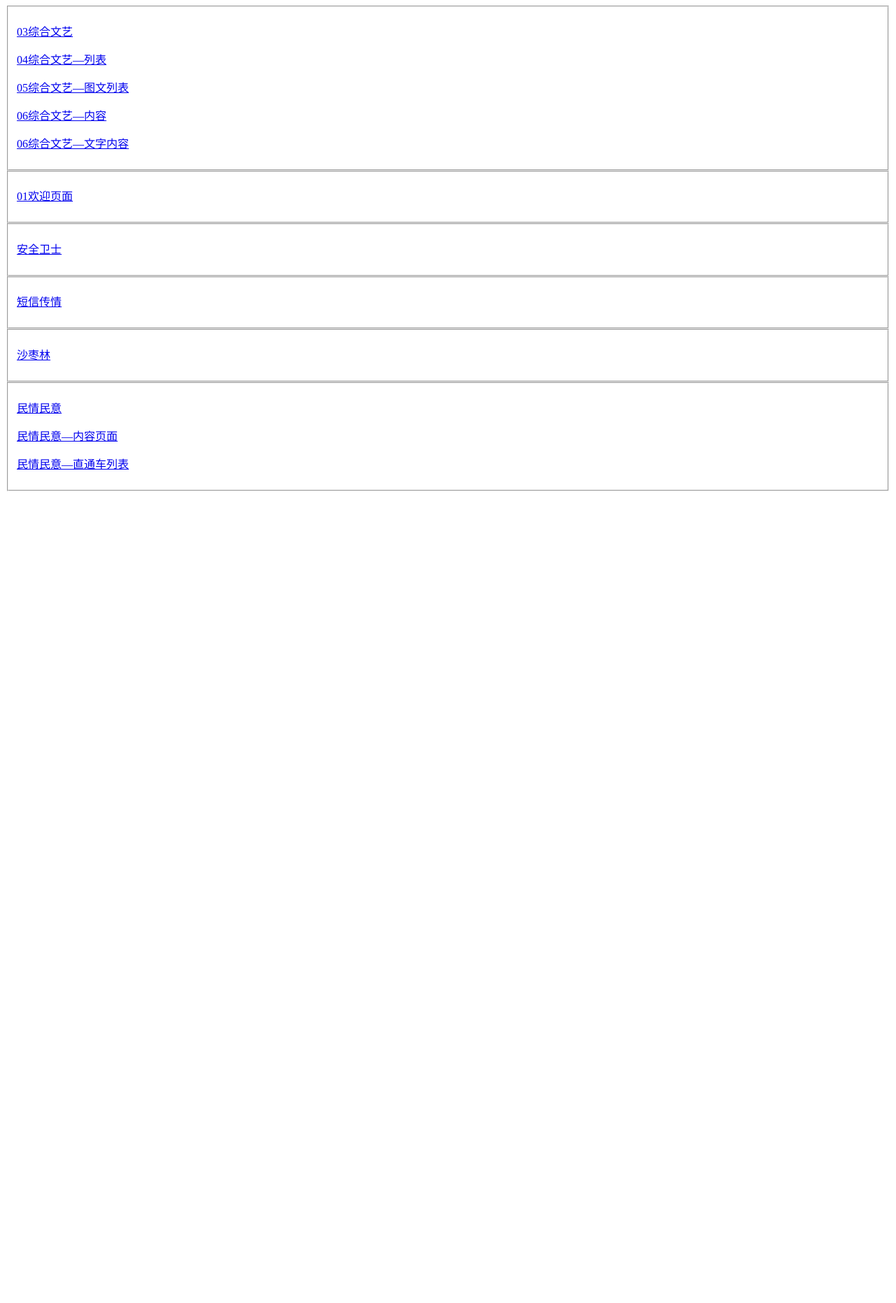
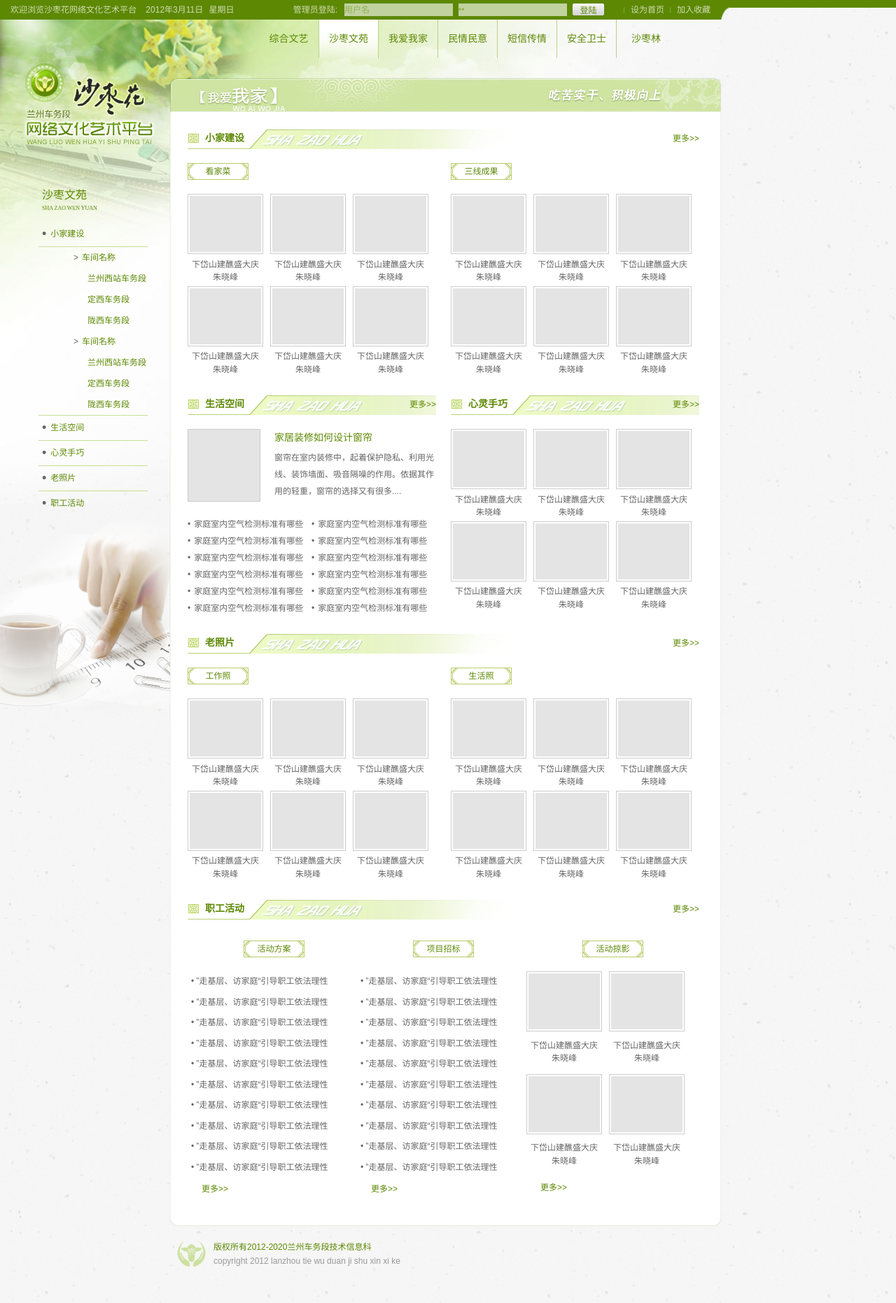
Before and after one commit to pktangyue/WebOne, a PHP site: page /wawj/index.php in a window 1280 px wide. Shown: the whole page at 70% size. Before the commit the page ends 702 px from the top, so only its background shows below. Run offline with PHP 8.4, Linux system fonts and the light colour scheme.

Commit message:
woaiwojia index

```diff
--- a/css/base.css
+++ b/css/base.css
@@ -118,7 +118,8 @@ a.content:hover{text-decoration:none;color:#333;}
 .leftside_nav .last{border-bottom:0 none;}
 .leftside_nav .dot{margin-right:6px}
 .leftside_sub_nav{margin-left:40px;}
-.leftside_sub_nav li{border-bottom:0 none;height:30px;line-height:30px;}
+.leftside_sub_nav li{border-bottom:0 none;line-height:30px;}
+.leftside_sub_nav li ul{margin-left:15px;}
 .leftside_pic{width:243px;position:relative;left:-55px;z-index:1;}
 /* rightside */
 .rightside{float:right;width:787px;}
@@ -137,6 +138,8 @@ a.content:hover{text-decoration:none;color:#333;}
 .section_desc{line-height:200%;margin-left:156px;}
 .section_imgs{}
 .section_imgs li{text-align:center;float:left;margin:0 10px 5px 0;}
+.section_two_list li{height:24px;line-height:24px;width:177px;float:left;}
+.section_two_list li a{margin-left:5px;}
 /* section twopart */
 .section .twopart{width:355px;}
 /* section threepart */
@@ -196,6 +199,9 @@ a.content:hover{text-decoration:none;color:#333;}
 /* mqmy */
 .mqmy .leftside_pic{background:url(/img/mqmy/left.png) no-repeat;height:330px;top:-50px}
 .mqmy .rightside_title{background:url(/img/mqmy/title.png) no-repeat 42px;}
+/* wawj */
+.wawj .leftside_pic{background:url(/img/wawj/left.png) no-repeat;height:300px;top:-10px}
+.wawj .rightside_title{background:url(/img/wawj/title.png) no-repeat 42px;}
 /* welcome */
 .welcome{background:#fff url(/img/welcome/bg.png) repeat-x;}
 .welcome1{width:1100px;height:178px;background:url(/img/welcome/welcome1.jpg) no-repeat;overflow:hidden;position:relative;margin-top:-28px;z-index:-5;}
--- a/index.php
+++ b/index.php
@@ -27,5 +27,8 @@
 			<p><a href="/mqmy/neirong.php">民情民意—内容页面</a></p>
 			<p><a href="/mqmy/liebiao.php">民情民意—直通车列表</a></p>
 		</fieldset>
+		<fieldset>
+			<p><a href="/wawj/index.php">我爱我家</a></p>
+		</fieldset>
 	</body>
 </html>
--- /dev/null
+++ b/wawj/index.php
@@ -0,0 +1,283 @@
+<? include '../common/header.php';?>
+<? include 'leftside.php';?>
+<div class="rightside wawj">
+	<h1 class="rightside_title"></h1>
+	<div class="rightside_content">
+		<div class="section clearfix">
+			<a class="section_more" href="#">更多>></a>
+			<h3 class="section_title">小家建设</h3>
+			<div class="twopart left">
+				<p class="mb20"><a class="btn" href="#">看家菜</a></p>
+				<ul class="section_imgs">
+				<li>
+					<a href="#"><img src="/img/blank.jpg" width="102" height="80"></a>
+					<p class="mt5">下岱山建醮盛大庆</p>
+					<p class="mt5">朱晓峰</p>
+				</li>
+				<li>
+					<a href="#"><img src="/img/blank.jpg" width="102" height="80"></a>
+					<p class="mt5">下岱山建醮盛大庆</p>
+					<p class="mt5">朱晓峰</p>
+				</li>
+				<li>
+					<a href="#"><img src="/img/blank.jpg" width="102" height="80"></a>
+					<p class="mt5">下岱山建醮盛大庆</p>
+					<p class="mt5">朱晓峰</p>
+				</li>
+				<li>
+					<a href="#"><img src="/img/blank.jpg" width="102" height="80"></a>
+					<p class="mt5">下岱山建醮盛大庆</p>
+					<p class="mt5">朱晓峰</p>
+				</li>
+				<li>
+					<a href="#"><img src="/img/blank.jpg" width="102" height="80"></a>
+					<p class="mt5">下岱山建醮盛大庆</p>
+					<p class="mt5">朱晓峰</p>
+				</li>
+				<li>
+					<a href="#"><img src="/img/blank.jpg" width="102" height="80"></a>
+					<p class="mt5">下岱山建醮盛大庆</p>
+					<p class="mt5">朱晓峰</p>
+				</li>
+			</ul>
+			</div>
+			<div class="twopart right">
+				<p class="mb20"><a class="btn" href="#">三线成果</a></p>
+				<ul class="section_imgs">
+				<li>
+					<a href="#"><img src="/img/blank.jpg" width="102" height="80"></a>
+					<p class="mt5">下岱山建醮盛大庆</p>
+					<p class="mt5">朱晓峰</p>
+				</li>
+				<li>
+					<a href="#"><img src="/img/blank.jpg" width="102" height="80"></a>
+					<p class="mt5">下岱山建醮盛大庆</p>
+					<p class="mt5">朱晓峰</p>
+				</li>
+				<li>
+					<a href="#"><img src="/img/blank.jpg" width="102" height="80"></a>
+					<p class="mt5">下岱山建醮盛大庆</p>
+					<p class="mt5">朱晓峰</p>
+				</li>
+				<li>
+					<a href="#"><img src="/img/blank.jpg" width="102" height="80"></a>
+					<p class="mt5">下岱山建醮盛大庆</p>
+					<p class="mt5">朱晓峰</p>
+				</li>
+				<li>
+					<a href="#"><img src="/img/blank.jpg" width="102" height="80"></a>
+					<p class="mt5">下岱山建醮盛大庆</p>
+					<p class="mt5">朱晓峰</p>
+				</li>
+				<li>
+					<a href="#"><img src="/img/blank.jpg" width="102" height="80"></a>
+					<p class="mt5">下岱山建醮盛大庆</p>
+					<p class="mt5">朱晓峰</p>
+				</li>
+			</ul>
+			</div>
+		</div>
+		<div class="section left">
+			<a class="section_more" href="#">更多>></a>
+			<h3 class="section_title">生活空间</h3>
+			<div class="twopart">
+				<div class="lh200 clearfix">
+					<img src="/img/blank.jpg" width="102" height="102" class="left nopadding mr20"/>
+					<p class="f14 mb5 "><a href="#">家居装修如何设计窗帘</a></p>
+					<p>窗帘在室内装修中，起着保护隐私、利用光线、装饰墙面、吸音隔噪的作用。依据其作用的轻重，窗帘的选择又有很多....</p>
+				</div>
+				<ul class="section_two_list mt20">
+					<li>•<a class="content" href="#">家庭室内空气检测标准有哪些</a></li>
+					<li>•<a class="content" href="#">家庭室内空气检测标准有哪些</a></li>
+					<li>•<a class="content" href="#">家庭室内空气检测标准有哪些</a></li>
+					<li>•<a class="content" href="#">家庭室内空气检测标准有哪些</a></li>
+					<li>•<a class="content" href="#">家庭室内空气检测标准有哪些</a></li>
+					<li>•<a class="content" href="#">家庭室内空气检测标准有哪些</a></li>
+					<li>•<a class="content" href="#">家庭室内空气检测标准有哪些</a></li>
+					<li>•<a class="content" href="#">家庭室内空气检测标准有哪些</a></li>
+					<li>•<a class="content" href="#">家庭室内空气检测标准有哪些</a></li>
+					<li>•<a class="content" href="#">家庭室内空气检测标准有哪些</a></li>
+					<li>•<a class="content" href="#">家庭室内空气检测标准有哪些</a></li>
+					<li>•<a class="content" href="#">家庭室内空气检测标准有哪些</a></li>
+				</ul>
+			</div>
+		</div>
+		<div class="section right">
+			<a class="section_more" href="#">更多>></a>
+			<h3 class="section_title">心灵手巧</h3>
+			<div class="twopart">
+				<ul class="section_imgs">
+					<li>
+						<a href="#"><img src="/img/blank.jpg" width="102" height="80"></a>
+						<p class="mt5">下岱山建醮盛大庆</p>
+						<p class="mt5">朱晓峰</p>
+					</li>
+					<li>
+						<a href="#"><img src="/img/blank.jpg" width="102" height="80"></a>
+						<p class="mt5">下岱山建醮盛大庆</p>
+						<p class="mt5">朱晓峰</p>
+					</li>
+					<li>
+						<a href="#"><img src="/img/blank.jpg" width="102" height="80"></a>
+						<p class="mt5">下岱山建醮盛大庆</p>
+						<p class="mt5">朱晓峰</p>
+					</li>
+					<li>
+						<a href="#"><img src="/img/blank.jpg" width="102" height="80"></a>
+						<p class="mt5">下岱山建醮盛大庆</p>
+						<p class="mt5">朱晓峰</p>
+					</li>
+					<li>
+						<a href="#"><img src="/img/blank.jpg" width="102" height="80"></a>
+						<p class="mt5">下岱山建醮盛大庆</p>
+						<p class="mt5">朱晓峰</p>
+					</li>
+					<li>
+						<a href="#"><img src="/img/blank.jpg" width="102" height="80"></a>
+						<p class="mt5">下岱山建醮盛大庆</p>
+						<p class="mt5">朱晓峰</p>
+					</li>
+				</ul>
+			</div>
+		</div>
+		<div class="clear"></div>
+		<div class="section clearfix">
+			<a class="section_more" href="#">更多>></a>
+			<h3 class="section_title">老照片</h3>
+			<div class="twopart left">
+				<p class="mb20"><a class="btn" href="#">工作照</a></p>
+				<ul class="section_imgs">
+				<li>
+					<a href="#"><img src="/img/blank.jpg" width="102" height="80"></a>
+					<p class="mt5">下岱山建醮盛大庆</p>
+					<p class="mt5">朱晓峰</p>
+				</li>
+				<li>
+					<a href="#"><img src="/img/blank.jpg" width="102" height="80"></a>
+					<p class="mt5">下岱山建醮盛大庆</p>
+					<p class="mt5">朱晓峰</p>
+				</li>
+				<li>
+					<a href="#"><img src="/img/blank.jpg" width="102" height="80"></a>
+					<p class="mt5">下岱山建醮盛大庆</p>
+					<p class="mt5">朱晓峰</p>
+				</li>
+				<li>
+					<a href="#"><img src="/img/blank.jpg" width="102" height="80"></a>
+					<p class="mt5">下岱山建醮盛大庆</p>
+					<p class="mt5">朱晓峰</p>
+				</li>
+				<li>
+					<a href="#"><img src="/img/blank.jpg" width="102" height="80"></a>
+					<p class="mt5">下岱山建醮盛大庆</p>
+					<p class="mt5">朱晓峰</p>
+				</li>
+				<li>
+					<a href="#"><img src="/img/blank.jpg" width="102" height="80"></a>
+					<p class="mt5">下岱山建醮盛大庆</p>
+					<p class="mt5">朱晓峰</p>
+				</li>
+			</ul>
+			</div>
+			<div class="twopart right">
+				<p class="mb20"><a class="btn" href="#">生活照</a></p>
+				<ul class="section_imgs">
+				<li>
+					<a href="#"><img src="/img/blank.jpg" width="102" height="80"></a>
+					<p class="mt5">下岱山建醮盛大庆</p>
+					<p class="mt5">朱晓峰</p>
+				</li>
+				<li>
+					<a href="#"><img src="/img/blank.jpg" width="102" height="80"></a>
+					<p class="mt5">下岱山建醮盛大庆</p>
+					<p class="mt5">朱晓峰</p>
+				</li>
+				<li>
+					<a href="#"><img src="/img/blank.jpg" width="102" height="80"></a>
+					<p class="mt5">下岱山建醮盛大庆</p>
+					<p class="mt5">朱晓峰</p>
+				</li>
+				<li>
+					<a href="#"><img src="/img/blank.jpg" width="102" height="80"></a>
+					<p class="mt5">下岱山建醮盛大庆</p>
+					<p class="mt5">朱晓峰</p>
+				</li>
+				<li>
+					<a href="#"><img src="/img/blank.jpg" width="102" height="80"></a>
+					<p class="mt5">下岱山建醮盛大庆</p>
+					<p class="mt5">朱晓峰</p>
+				</li>
+				<li>
+					<a href="#"><img src="/img/blank.jpg" width="102" height="80"></a>
+					<p class="mt5">下岱山建醮盛大庆</p>
+					<p class="mt5">朱晓峰</p>
+				</li>
+			</ul>
+			</div>
+		</div>
+		<div class="section clearfix">
+			<a class="section_more" href="#">更多&gt;&gt;</a>
+			<h3 class="section_title">职工活动</h3>
+			<div class="threepart">
+				<p class="tc"><a href="#" class="btn mb20 ml5 mt10">活动方案</a></p>
+				<ul class="list">
+					<li>•&nbsp;<a href="#" class="content">”走基层、访家庭“引导职工依法理性</a></li>
+					<li>•&nbsp;<a href="#" class="content">”走基层、访家庭“引导职工依法理性</a></li>
+					<li>•&nbsp;<a href="#" class="content">”走基层、访家庭“引导职工依法理性</a></li>
+					<li>•&nbsp;<a href="#" class="content">”走基层、访家庭“引导职工依法理性</a></li>
+					<li>•&nbsp;<a href="#" class="content">”走基层、访家庭“引导职工依法理性</a></li>
+					<li>•&nbsp;<a href="#" class="content">”走基层、访家庭“引导职工依法理性</a></li>
+					<li>•&nbsp;<a href="#" class="content">”走基层、访家庭“引导职工依法理性</a></li>
+					<li>•&nbsp;<a href="#" class="content">”走基层、访家庭“引导职工依法理性</a></li>
+					<li>•&nbsp;<a href="#" class="content">”走基层、访家庭“引导职工依法理性</a></li>
+					<li>•&nbsp;<a href="#" class="content">”走基层、访家庭“引导职工依法理性</a></li>
+				</ul>
+				<p class="pl20 mt10"><a href="#">更多&gt;&gt;</a></p>
+			</div>
+			<div class="threepart">
+				<p class="tc"><a href="#" class="btn mb20 ml5 mt10">项目招标</a></p>
+				<ul class="list">
+					<li>•&nbsp;<a href="#" class="content">”走基层、访家庭“引导职工依法理性</a></li>
+					<li>•&nbsp;<a href="#" class="content">”走基层、访家庭“引导职工依法理性</a></li>
+					<li>•&nbsp;<a href="#" class="content">”走基层、访家庭“引导职工依法理性</a></li>
+					<li>•&nbsp;<a href="#" class="content">”走基层、访家庭“引导职工依法理性</a></li>
+					<li>•&nbsp;<a href="#" class="content">”走基层、访家庭“引导职工依法理性</a></li>
+					<li>•&nbsp;<a href="#" class="content">”走基层、访家庭“引导职工依法理性</a></li>
+					<li>•&nbsp;<a href="#" class="content">”走基层、访家庭“引导职工依法理性</a></li>
+					<li>•&nbsp;<a href="#" class="content">”走基层、访家庭“引导职工依法理性</a></li>
+					<li>•&nbsp;<a href="#" class="content">”走基层、访家庭“引导职工依法理性</a></li>
+					<li>•&nbsp;<a href="#" class="content">”走基层、访家庭“引导职工依法理性</a></li>
+				</ul>
+				<p class="pl20 mt10"><a href="#">更多&gt;&gt;</a></p>
+			</div>
+			<div class="threepart">
+				<p class="tc"><a href="#" class="btn mb20 ml5 mt10">活动掠影</a></p>
+				<ul class="section_imgs clearfix">
+					<li>
+						<a href="#"><img src="/img/blank.jpg" width="102" height="80"></a>
+						<p class="mt10">下岱山建醮盛大庆</p>
+						<p class="mt5 pb10">朱晓峰</p>
+					</li>
+					<li>
+						<a href="#"><img src="/img/blank.jpg" width="102" height="80"></a>
+						<p class="mt10">下岱山建醮盛大庆</p>
+						<p class="mt5 pb10">朱晓峰</p>
+					</li>
+					<li>
+						<a href="#"><img src="/img/blank.jpg" width="102" height="80"></a>
+						<p class="mt10">下岱山建醮盛大庆</p>
+						<p class="mt5 pb10">朱晓峰</p>
+					</li>
+					<li>
+						<a href="#"><img src="/img/blank.jpg" width="102" height="80"></a>
+						<p class="mt10">下岱山建醮盛大庆</p>
+						<p class="mt5 pb10">朱晓峰</p>
+					</li>
+				</ul>
+				<p class="pl20 mt10"><a href="#">更多&gt;&gt;</a></p>
+			</div>
+		</div>
+	</div>
+	<div class="rightside_bottom"></div>
+</div>
+<? include '../common/footer.php';?>
--- /dev/null
+++ b/wawj/leftside.php
@@ -0,0 +1,32 @@
+<div class="leftside wawj">
+	<h1 class="c_green yahei ml5 f16">沙枣文苑</h1>
+	<h6 class="c_green yahei ml5 mt5 f8">SHA ZAO WEN YUAN</h6>
+	<ul class="leftside_nav mt15">
+		<li><span class="dot">•</span><a href="#">小家建设</a></li>
+		<li>
+			<ul class="leftside_sub_nav">
+				<li><span class="mr5">&gt;</span><a href="#">车间名称</a></li>
+				<li>
+					<ul>
+						<li><a href="#">兰州西站车务段</a></li>
+						<li><a href="#">定西车务段</a></li>
+						<li><a href="#">陇西车务段</a></li>
+					</ul>
+				</li>
+				<li><span class="mr5">&gt;</span><a href="#">车间名称</a></li>
+				<li>
+					<ul>
+						<li><a href="#">兰州西站车务段</a></li>
+						<li><a href="#">定西车务段</a></li>
+						<li><a href="#">陇西车务段</a></li>
+					</ul>
+				</li>
+			</ul>
+		</li>
+		<li><span class="dot">•</span><a href="#">生活空间</a></li>
+		<li><span class="dot">•</span><a href="#">心灵手巧</a></li>
+		<li><span class="dot">•</span><a href="#">老照片</a></li>
+		<li class="last"><span class="dot">•</span><a href="#">职工活动</a></li>
+	</ul>
+	<div class="leftside_pic"></div>
+</div>
```
Also changed, not shown: img/wawj/left.png (added), img/wawj/title.png (added).
